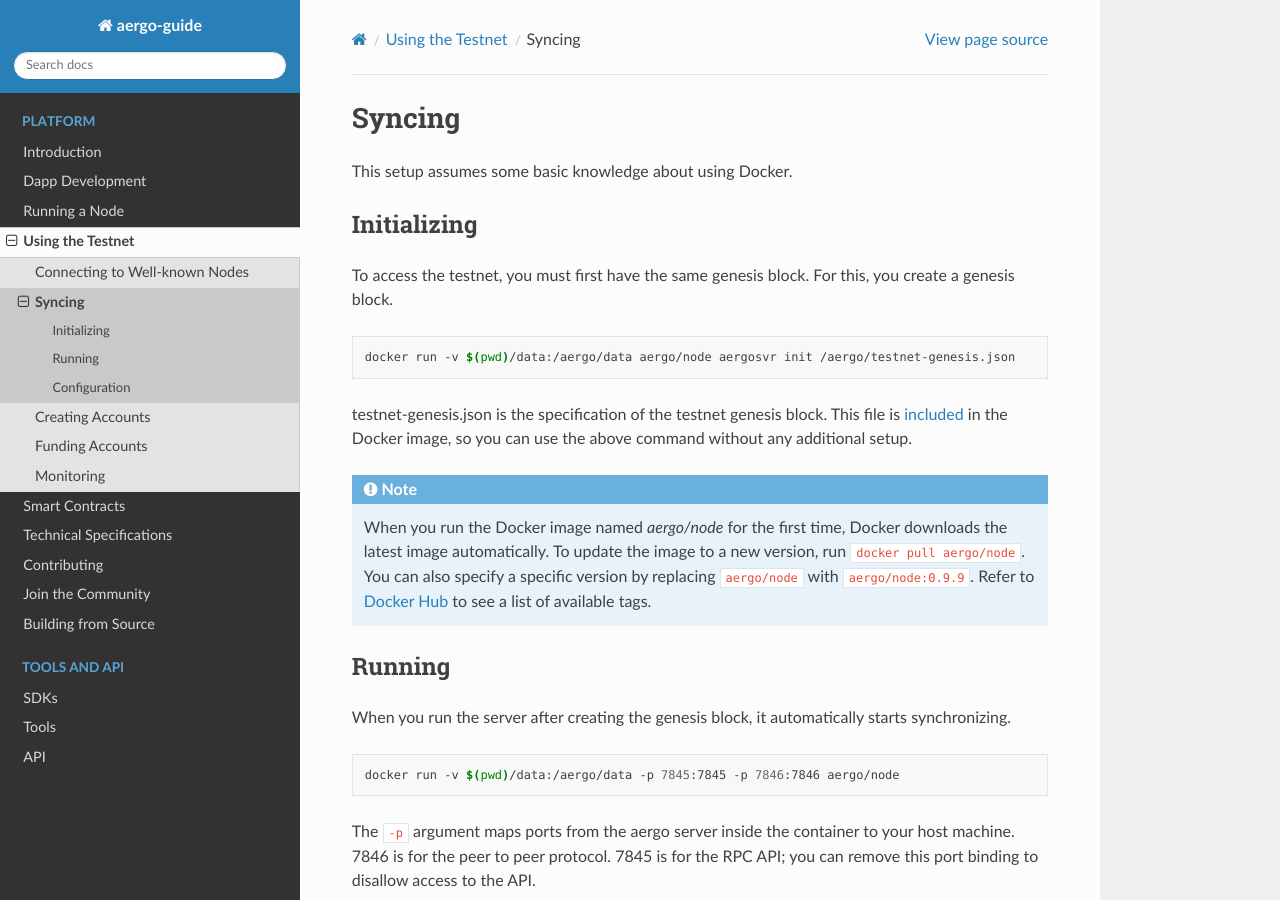
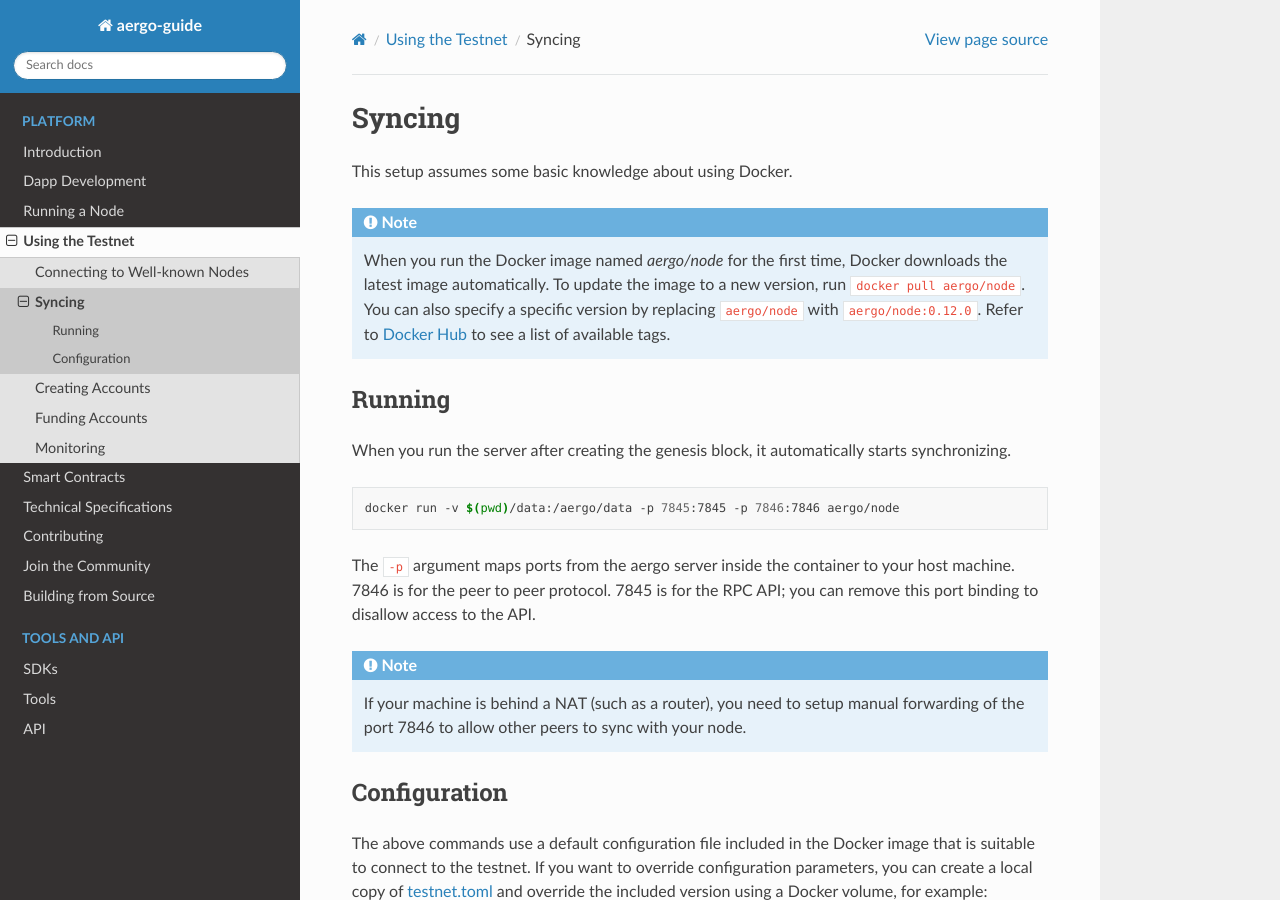
Before and after one commit to aergoio/guide, a Sphinx documentation site: the page built from source/using-testnet/syncing.rst, in a window 1280 px wide and 900 px high. Built offline with Sphinx 7.4.7 and the Read the Docs theme 2.0.0, drawn with Linux system fonts in a browser that asks for light colours.

Commit message:
testnet: remove init step

```diff
--- a/source/using-testnet/syncing.rst
+++ b/source/using-testnet/syncing.rst
@@ -3,24 +3,11 @@
 
 This setup assumes some basic knowledge about using Docker.
 
-Initializing
-------------
-
-To access the testnet, you must first have the same genesis block. For this, you create a genesis block.
-
-.. code-block:: shell
-
-    docker run -v $(pwd)/data:/aergo/data aergo/node aergosvr init /aergo/testnet-genesis.json
-
-testnet-genesis.json is the specification of the testnet genesis block.
-This file is `included <https://github.com/aergoio/aergo-docker/blob/8dbb2eeec271e2b6371587512614fc57e2dd7360/node/testnet-genesis.json>`_ in the Docker image,
-so you can use the above command without any additional setup.
-
 .. note::
 
    When you run the Docker image named `aergo/node` for the first time, Docker downloads the latest image automatically.
    To update the image to a new version, run :code:`docker pull aergo/node`.
-   You can also specify a specific version by replacing :code:`aergo/node` with :code:`aergo/node:0.9.9`.
+   You can also specify a specific version by replacing :code:`aergo/node` with :code:`aergo/node:0.12.0`.
    Refer to `Docker Hub <https://hub.docker.com/r/aergo/node/>`_ to see a list of available tags.
 
 Running
```
